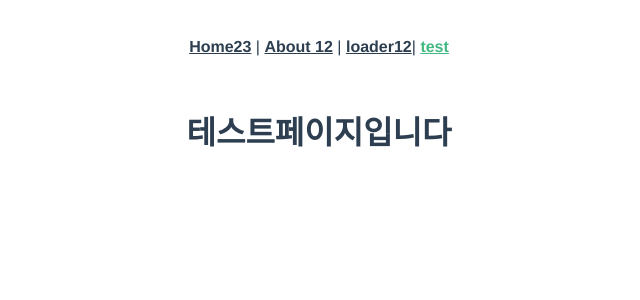
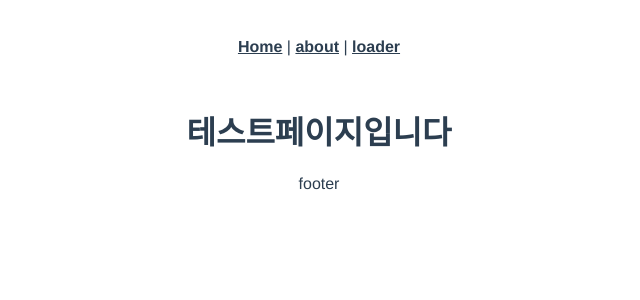
Before and after one commit to yunjaa/testvue, a Vue app: page /test in a window 1280 px wide. Shown: the top 300 px of the page, without its empty margins (321-961 px from the left). Built offline with nearby package versions, Linux system fonts and the light colour scheme.

Commit message:
layout test

```diff
--- a/src/App.vue
+++ b/src/App.vue
@@ -1,16 +1,22 @@
 <template>
   <div id="app">
-    <nav class="nav">
-      <router-link to="/">Home23</router-link> |
-      <router-link to="/about">About 12</router-link> |
-      <router-link to="/loader">loader12</router-link>|
-      <router-link to="/test">test</router-link>
-    </nav>
-
-    <router-view/>
-
+    <baseLayout>
+      <router-view/>
+    </baseLayout>
   </div>
 </template>
+
+<script>
+import baseLayout from '@/layouts/defaultLayout';
+
+export default {
+    name: 'App',
+    components: {
+      baseLayout
+    },
+}
+</script>
+
 
 <style>
 #app {
--- /dev/null
+++ b/src/components/layout/defaultFooter.vue
@@ -0,0 +1,13 @@
+<template>
+  <div class="footer">footer</div>
+</template>
+
+<script>
+export default {
+
+}
+</script>
+
+<style>
+
+</style>
--- /dev/null
+++ b/src/components/layout/defaultHeader.vue
@@ -0,0 +1,17 @@
+<template>
+  <nav class="nav">
+    <router-link to="/">Home</router-link> |
+    <router-link to="/about">about</router-link> |
+    <router-link to="/loader">loader</router-link>
+  </nav>
+</template>
+
+<script>
+export default {
+
+}
+</script>
+
+<style>
+
+</style>
--- /dev/null
+++ b/src/layouts/defaultLayout.vue
@@ -0,0 +1,24 @@
+<template>
+  <div class="container">
+    <defaultHeader></defaultHeader>
+    <slot></slot>
+    <defaultFooter></defaultFooter>
+  </div>
+</template>
+
+<script>
+import defaultHeader from '@/components/layout/defaultHeader.vue';
+import defaultFooter from '@/components/layout/defaultFooter.vue';
+
+export default {
+  name: 'defaultLayout',
+  components: {
+    defaultHeader,
+    defaultFooter
+  }
+}
+</script>
+
+<style scoped>
+
+</style>
--- a/src/router/index.js
+++ b/src/router/index.js
@@ -1,5 +1,6 @@
 import Vue from 'vue'
 import VueRouter from 'vue-router'
+
 import HomeView from '../views/HomeView.vue'
 
 Vue.use(VueRouter)
@@ -13,26 +14,18 @@ const routes = [
   {
     path: '/about',
     name: 'about',
-    // route level code-splitting
-    // this generates a separate chunk (about.[hash].js) for this route
-    // which is lazy-loaded when the route is visited.
     component: () => import(/* webpackChunkName: "about" */ '../views/AboutView.vue')
   },
   {
     path: '/loader',
     name: 'loader',
-    // route level code-splitting
-    // this generates a separate chunk (about.[hash].js) for this route
-    // which is lazy-loaded when the route is visited.
-    component: () => import(/* webpackChunkName: "about" */ '../views/loaderView.vue')
+    component: () => import(/* webpackChunkName: "loader" */ '../views/loaderView.vue')
   },
   {
     path: '/test',
     name: 'test',
-    // route level code-splitting
-    // this generates a separate chunk (about.[hash].js) for this route
-    // which is lazy-loaded when the route is visited.
-    component: () => import(/* webpackChunkName: "about" */ '../views/testView.vue')
+    component: () => import(/* webpackChunkName: "test" */ '../views/testView.vue'),
+    meta: { layout: 'defaultLayout' }
   }
 ]
 
```
